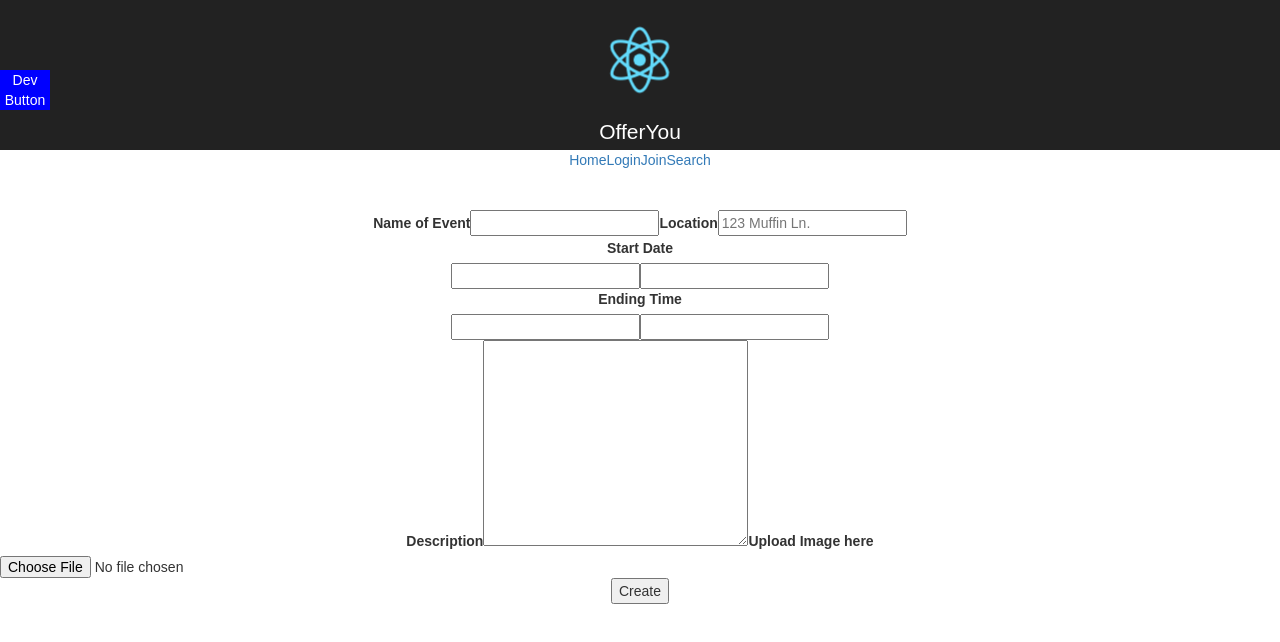
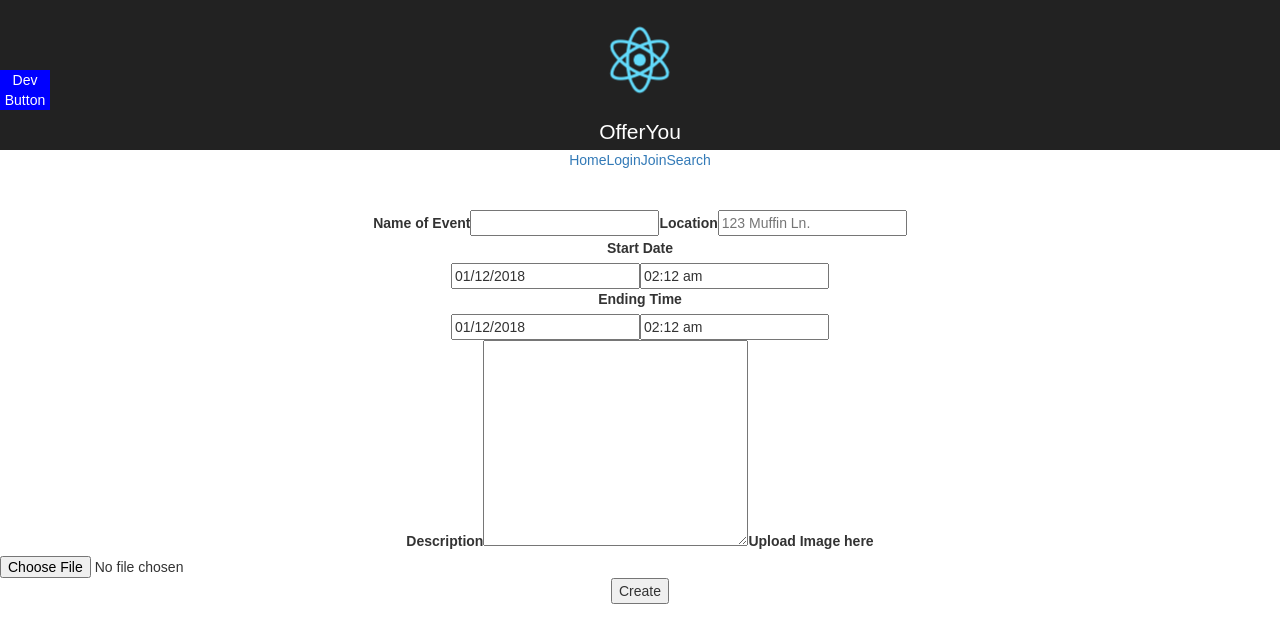
Before and after one commit to chingu-voyage3/bears-12, a React (Create React App) app in the folder client/: page /editopportunity/1 in a window 1280 px wide. Shown: the top 642 px of the page. Built offline with nearby package versions, Linux system fonts and the light colour scheme.

Commit message:
Added subtle validation on the dates

```diff
--- a/client/src/container/ComposeOpportunitiesContainer.js
+++ b/client/src/container/ComposeOpportunitiesContainer.js
@@ -10,10 +10,10 @@ export class ComposeOpportunitiesContainer extends Component { // eslint-disable
     this.state = {
       name: '',
       location: '',
-      startTime: '',
-      startDate: '',
-      endTime: '',
-      endDate: '',
+      startTime: moment().format('hh:mm a'),
+      startDate: moment().format('MM/DD/YYYY'),
+      endTime: moment().format('hh:mm a'),
+      endDate: moment().format('MM/DD/YYYY'),
       details: ''
     }
   }
@@ -29,17 +29,30 @@ export class ComposeOpportunitiesContainer extends Component { // eslint-disable
   }
 
   santizeDate(e) {
+    const currentDate = moment();
     const dateString = e.target.value;
+    const state = this.state;
 
-    if(moment(dateString).isValid()) {
-      console.log(true);
+
+    if(moment(dateString, 'MM/DD/YYYY', true).isValid() || moment(dateString, 'hh:mm a', true).isValid()) {
+      state[e.target.id] = dateString;
+      this.setState(state);
+      return;
+    }
+
+    if(e.target.id === 'endTime' || e.target.id === 'startTime') {
+      state[e.target.id] = currentDate.format('hh:mm a');
+      this.setState(state);
+
+      return;
     } else {
-      console.log(false)
+      state[e.target.id] = currentDate.format('MM/DD/YYYY');
+      this.setState(state);
+      return;
     }
   }
 
   render() {
-    console.log(this.state)
     return (
       <div>
         <form>
@@ -50,13 +63,29 @@ export class ComposeOpportunitiesContainer extends Component { // eslint-disable
           <div>
             <label htmlFor="startDate">Start Date</label>
             <div>
-              <input type="text" id="startDate" onBlur={this.santizeDate.bind(this)} />
-              <input type="text" id="startTime" onBlur={this.santizeDate.bind(this)} />
+              <input type="text"
+                     id="startDate"
+                     value={this.state.startDate}
+                     onBlur={this.santizeDate.bind(this)}
+                     onChange={this.handleChange.bind(this)} />
+              <input type="text"
+                     id="startTime"
+                     value={this.state.startTime}
+                     onBlur={this.santizeDate.bind(this)}
+                     onChange={this.handleChange.bind(this)}/>
             </div>
             <label htmlFor="endTime">Ending Time</label>
             <div>
-              <input type="text" id="endDate" onBlur={this.handleChange.bind(this)} />
-              <input type="text" id="endTime" onBlur={this.handleChange.bind(this)} />
+              <input type="text"
+                     id="endDate"
+                     value={this.state.endDate}
+                     onBlur={this.santizeDate.bind(this)}
+                     onChange={this.handleChange.bind(this)} />
+              <input type="text"
+                     id="endTime"
+                     value={this.state.endTime}
+                     onBlur={this.santizeDate.bind(this)}
+                     onChange={this.handleChange.bind(this)}/>
             </div>
           </div>
           <label htmlFor="details">Description</label>
```
